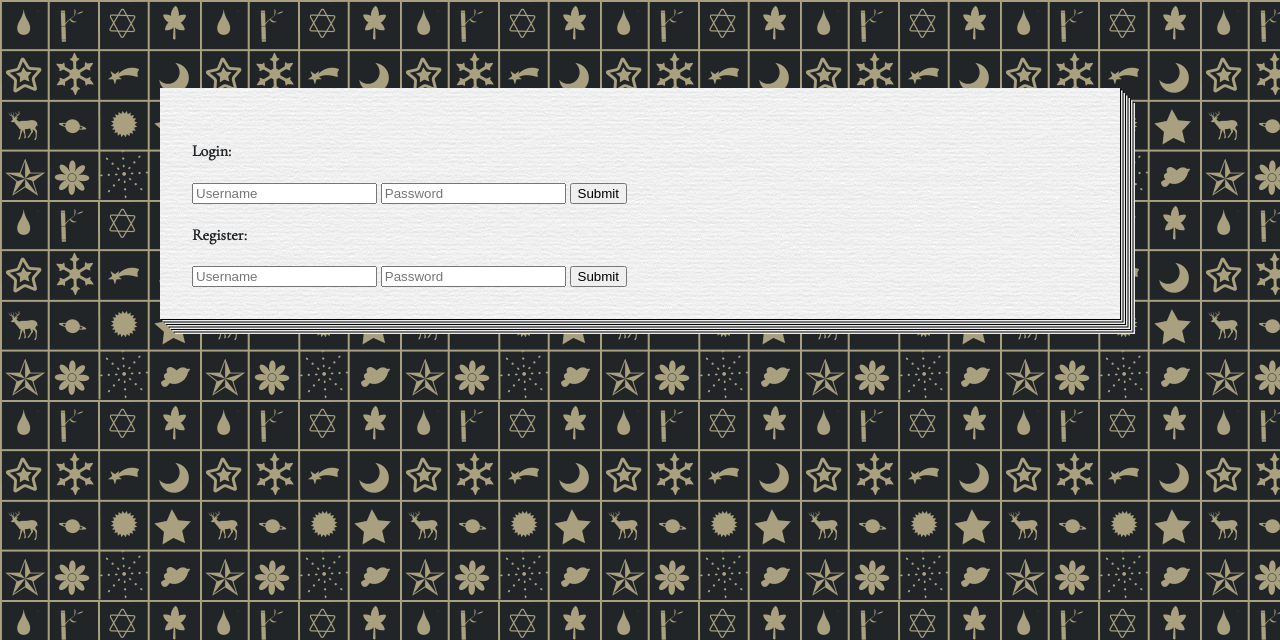
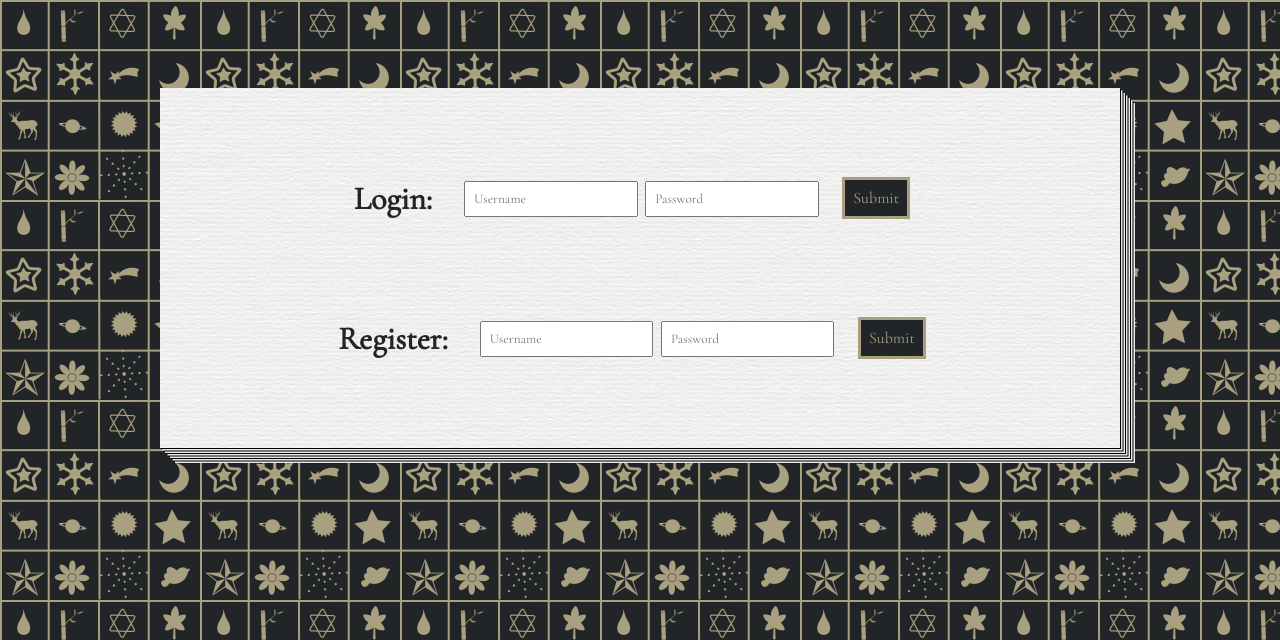
Before and after one commit to Rittenweb/flask-book-reviews, a Flask app: page / in a window 1280 px wide. Shown: the top 640 px of the page. Run offline with Flask 2, Linux system fonts and the light colour scheme; some web fonts are replaced.

Commit message:
Style index page

```diff
--- a/static/styles.css
+++ b/static/styles.css
@@ -38,6 +38,10 @@ button {
   font-size: 1rem;
 }
 
+input {
+  font-family: 'Cormorant Garamond', serif;
+}
+
 .big-buttons {
   display: flex;
   width: 100%;
@@ -74,6 +78,22 @@ button:hover {
   box-shadow: 4px 4px 8px #212528;
   padding: 1rem;
   margin: 1rem;
+}
+
+.register-login {
+  display: flex;
+  align-items: center;
+  justify-content: center;
+  font-size: 2rem;
+}
+
+.register-login input {
+  padding: 0.5rem;
+  width: 12vw;
+}
+
+.register-login h4 {
+  margin-right: 2rem;
 }
 
 .bookstats {
--- a/templates/index.html
+++ b/templates/index.html
@@ -1,14 +1,18 @@
 {% extends "layout.html" %} {% block title %} Login {% endblock %} {% block body %}
+<div class="register-login">
   <h4>Login:</h4>
   <form action="{{ url_for('search') }}" method="post">
     <input type="text" name="usernamelogin" placeholder="Username" />
     <input type="password" name="passwordlogin" placeholder="Password" />
-  <input type="submit" value="Submit" />
+    <button type="submit">Submit</button>
   </form>
+</div>
+<div class="register-login">
   <h4>Register:</h4>
   <form action="{{ url_for('registration') }}" method="post">
     <input type="text" name="usernameregister" placeholder="Username" />
     <input type="password" name="passwordregister" placeholder="Password" />
-  <input type="submit" value="Submit" />
+    <button type="submit">Submit</button>
   </form>
+</div>
 {% endblock %}
```
Lines whose indentation alone changed are shown as unchanged.
